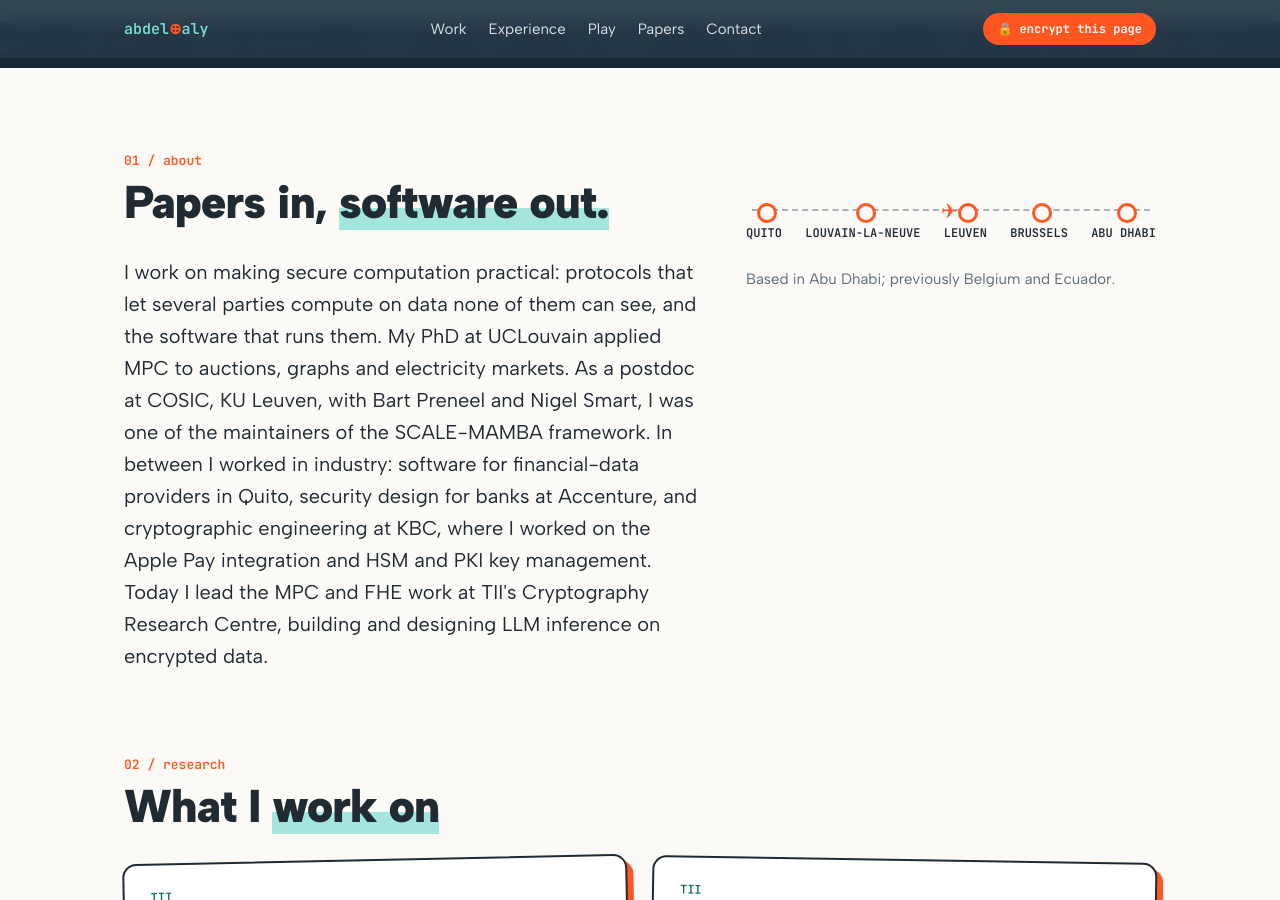
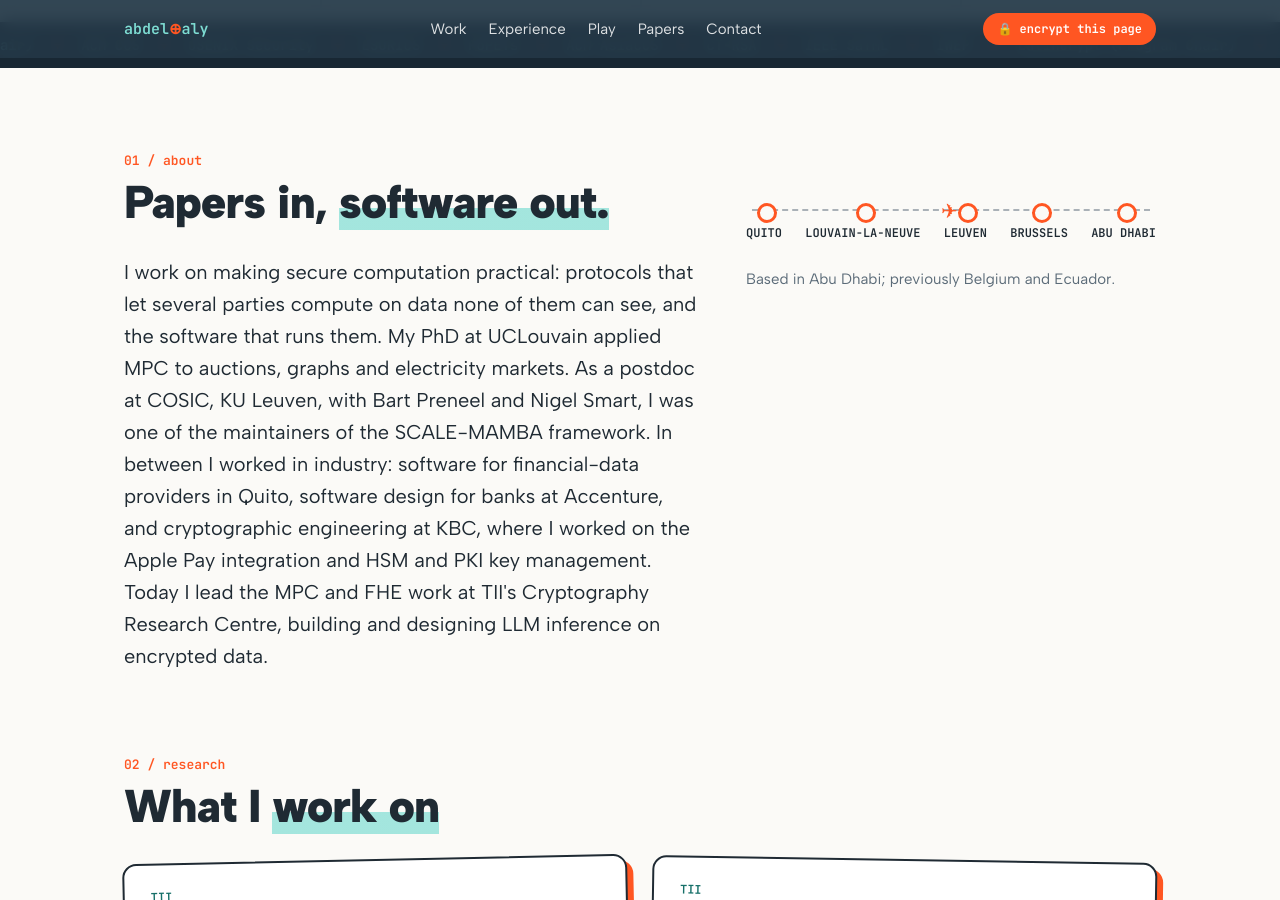
Before and after one commit to abdelrahamanaly/abdelrahamanaly.github.io, a Jekyll site: the page built from index.html, in a window 1280 px wide and 900 px high, scrolled down 805 px. Built offline with Jekyll 4.4.1, drawn with Linux system fonts in a browser that asks for light colours; some of the changed text lies outside the part shown.

Commit message:
Accenture: software design for banks
Co-Authored-By: Claude Opus 5.5 <noreply@anthropic.com>

```diff
--- a/_data/experience.yml
+++ b/_data/experience.yml
@@ -22,7 +22,7 @@
   org: Accenture Belgium
   place: Brussels, Belgium
   dates: Sep 2015 – Feb 2016
-  summary: Security and functional design for banking clients.
+  summary: Software design for banking clients.
 
 - title: Research Assistant and PhD Candidate
   org: UCLouvain, CORE and Crypto Group
--- a/_data/profile.yml
+++ b/_data/profile.yml
@@ -43,7 +43,7 @@ about:
     data none of them can see, and the software that runs them. My PhD at UCLouvain applied MPC to
     auctions, graphs and electricity markets. As a postdoc at COSIC, KU Leuven, with Bart Preneel and
     Nigel Smart, I was one of the maintainers of the SCALE-MAMBA framework. In between I worked in
-    industry: software for financial-data providers in Quito, security design for banks at Accenture,
+    industry: software for financial-data providers in Quito, software design for banks at Accenture,
     and cryptographic engineering at KBC, where I worked on the Apple Pay integration and HSM and PKI
     key management. Today I lead the MPC and FHE work at TII's Cryptography Research Centre,
     building and designing LLM inference on encrypted data.
```
